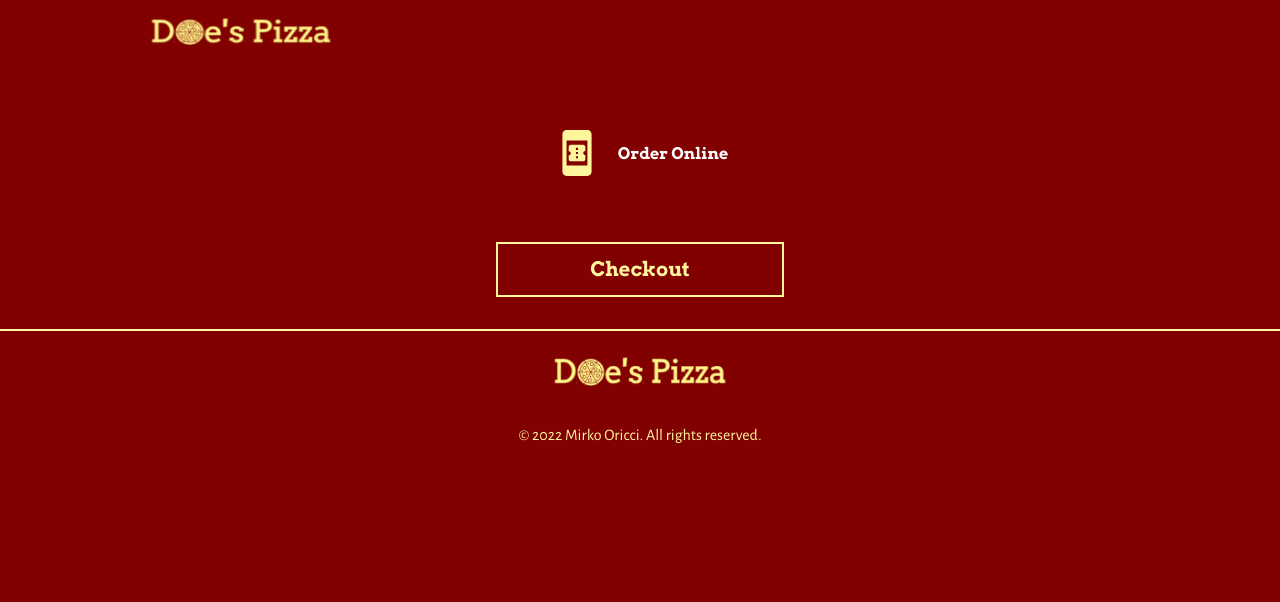
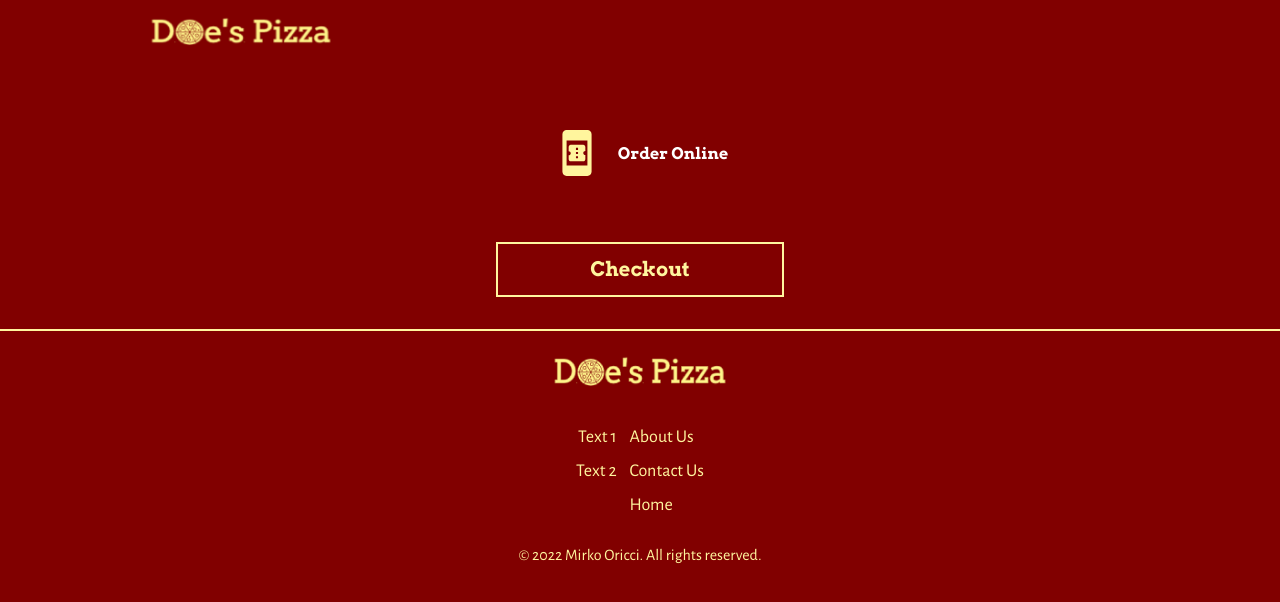
Before and after one commit to Techoplite/Doe-s-Pizza, a Next.js app: page /online-order in a window 1280 px wide. Shown: the top 602 px of the page. Built offline with nearby package versions, Linux system fonts and the light colour scheme; a web font is replaced by a local one.

Commit message:
Add back links to footer

```diff
--- a/pages/components/Footer.tsx
+++ b/pages/components/Footer.tsx
@@ -19,6 +19,23 @@ export default function Footer() {
           layout="fixed"
         />
       </div>
+      <div className={styles['links-container']}>
+        <div className={styles['left']}>
+          <p>Text 1</p>
+          <p>Text 2</p>
+        </div>
+        <div className={styles['right']}>
+        <Link href="/" passHref >
+            <p onClick={() => dispatch(toggle({ section: 'about', open: false }))}>About Us</p>
+          </Link>
+          <Link href="/" passHref >
+            <p onClick={() => dispatch(toggle({ section: 'contact', open: false }))}>Contact Us</p>
+          </Link>
+          <Link href="/" passHref >
+            <p onClick={() => dispatch(toggle({ section: 'landing', open: false }))}>Home</p>
+          </Link>
+        </div>
+      </div>
       <p className={styles['license']}>© 2022 Mirko Oricci. All rights reserved.</p>
     </section>
   )
--- a/styles/Footer.module.scss
+++ b/styles/Footer.module.scss
@@ -1,7 +1,7 @@
 @import "globals.scss";
 .section-footer {
     background: $red;
-    height: 10rem;
+    height: 16rem;
     border-top: 2px solid $yellow;
     width: 100%;
     .logo-wrapper {
```
